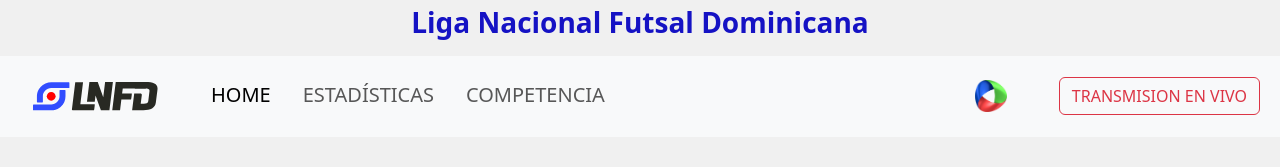
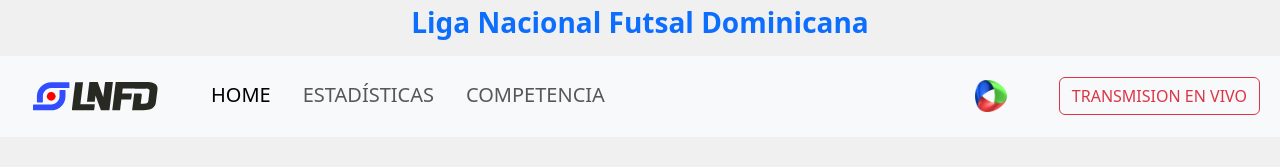
Before and after one commit to vJeansy/Liga-Nacional-De-Futsal-Dominicana, a website: page index.html in a window 1280 px wide. Shown: the part 186-353 px from the top of the page. Drawn offline with nearby package versions, Linux system fonts and the light colour scheme; files whose address does not match are found by name.

Commit message:
version 1

```diff
--- a/index.html
+++ b/index.html
@@ -5,7 +5,8 @@
     <meta name="viewport" content="width=device-width, initial-scale=1.0">
     <link rel="stylesheet" href="main.css">
     <link rel="stylesheet" href="https://cdn.jsdelivr.net/npm/bootstrap-icons@1.11.3/font/bootstrap-icons.min.css">
-    <link rel="stylesheet" href="D:\Documents\Proyectos\Portafolio2024\webParaFootBall\LNFDominicana.css">
+    <link href="https://cdn.jsdelivr.net/npm/bootstrap@5.3.3/dist/css/bootstrap.min.css" rel="stylesheet" integrity="sha384-QWTKZyjpPEjISv5WaRU9OFeRpok6YctnYmDr5pNlyT2bRjXh0JMhjY6hW+ALEwIH" crossorigin="anonymous">
+    <link rel="stylesheet" href="D:\Documents\Proyectos\Portafolio2024\webParaFootBall\index.css">
     <link rel="icon" href="D:\Documents\Proyectos\Portafolio2024\webParaFootBall\LNFDominicana\white-logo-h6bBqv2P.ico">
     <title>Liga Nacional De Futsal Dominicana</title>
 </head>
```
Also changed, not shown: index.css (renamed from LNFDominicana.css).
